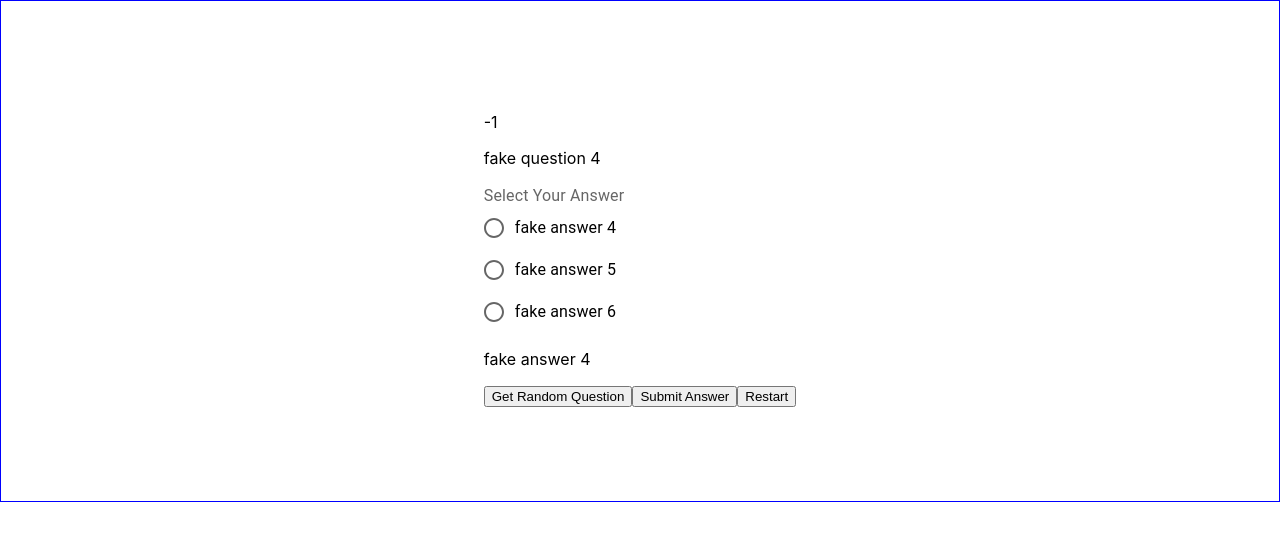
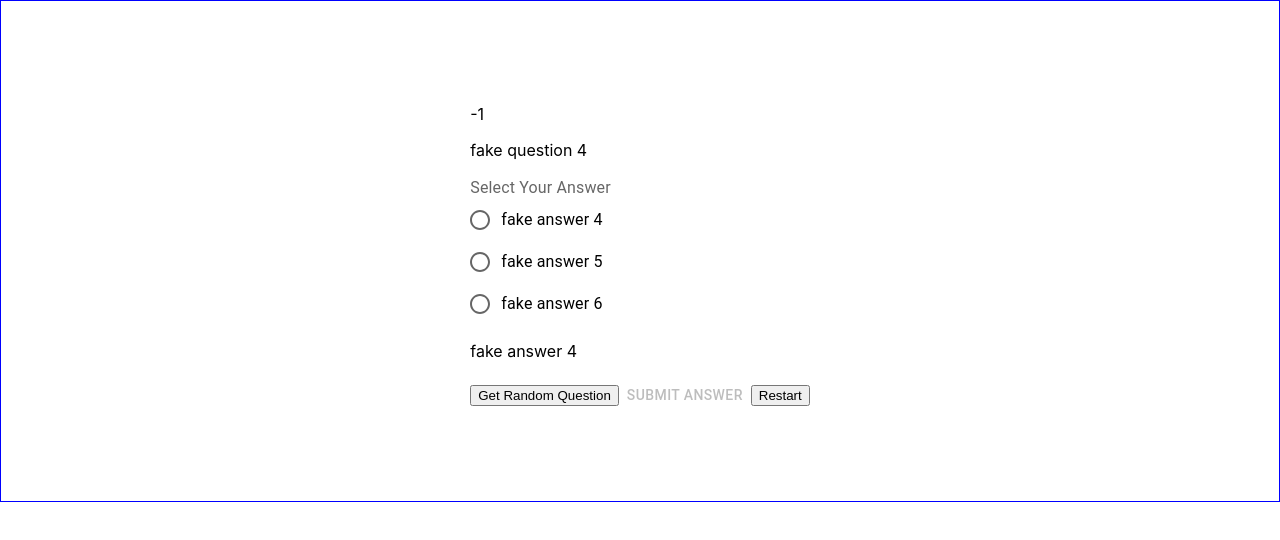
Before and after one commit to mmaustin/react-practice, a React (Create React App) app in the folder client/: page / in a window 1280 px wide. Both pictures are taken after a click on the element "ONE". Shown: the top 540 px of the page. Built offline with nearby package versions, Linux system fonts and the light colour scheme.

Commit message:
added a mui button component and disabled button if no value exists

```diff
--- a/client/src/sixFiveFour/SixPrototypeBoard.jsx
+++ b/client/src/sixFiveFour/SixPrototypeBoard.jsx
@@ -17,7 +17,7 @@ const SixPrototypeBoard = () => {
   const [showQuiz, setShowQuiz] = useState('');
   const [amount, setAmount] = useState(0);
   const [startQuizNumber, setStartQuizNumber] = useState(0);
-  console.log(`Please Help: ${startQuizNumber}`);
+  //console.log(`Please Help: ${startQuizNumber}`);
   const navigate = useNavigate();
 
   useEffect(()=>{
@@ -39,7 +39,7 @@ const SixPrototypeBoard = () => {
 
   const randomFunction = () => {
     let random = Math.floor(Math.random() * Object.keys(questionsAnswers).length);
-    console.log('another log!', Object.keys(questionsAnswers).length);
+    //console.log('another log!', Object.keys(questionsAnswers).length);
     while(random === 0){
       random = Math.floor(Math.random() * Object.keys(questionsAnswers).length);
     }
--- a/client/src/sixFiveFour/SixPrototypeQuiz.jsx
+++ b/client/src/sixFiveFour/SixPrototypeQuiz.jsx
@@ -1,4 +1,4 @@
-import { Box, FormControl, FormControlLabel, FormLabel, Radio, RadioGroup } from "@mui/material";
+import { Box, FormControl, FormControlLabel, FormLabel, Radio, RadioGroup, Button } from "@mui/material";
 import { useState } from "react";
 import { questionsAnswers } from "./numbersObject"
 //console.log(Object.values(questionsAnswers));
@@ -6,8 +6,8 @@ import { questionsAnswers } from "./numbersObject"
 const SixPrototypeQuiz = ({score, setShowQuiz, setScore, amount, setAmount, startQuizNumber}) => {
 
   const [randomNumber, setRandomNumber] = useState(startQuizNumber);
-  console.log(startQuizNumber);
-  console.log('random number:', randomNumber);
+  // console.log(startQuizNumber);
+  // console.log('random number:', randomNumber);
   const [value, setValue] = useState('');
 
   const handleChange = e => {
@@ -27,7 +27,7 @@ const SixPrototypeQuiz = ({score, setShowQuiz, setScore, amount, setAmount, star
   };
 
 
-  console.log(questionsAnswers);
+  //console.log(questionsAnswers);
   let property = Object.values(questionsAnswers)[randomNumber];
   let question, answerChoices, answer;
   [,question] = Object.entries(property)[0];
@@ -75,7 +75,7 @@ const SixPrototypeQuiz = ({score, setShowQuiz, setScore, amount, setAmount, star
         </Box>
         <p>{answer}</p>
         <button type="button" onClick={randomFunction}>Get Random Question</button>
-        <button type="button" onClick={submitAnswer}>Submit Answer</button>
+        <Button type="button" onClick={submitAnswer} disabled={!value}>Submit Answer</Button>
         </>
       }
     </>
```
